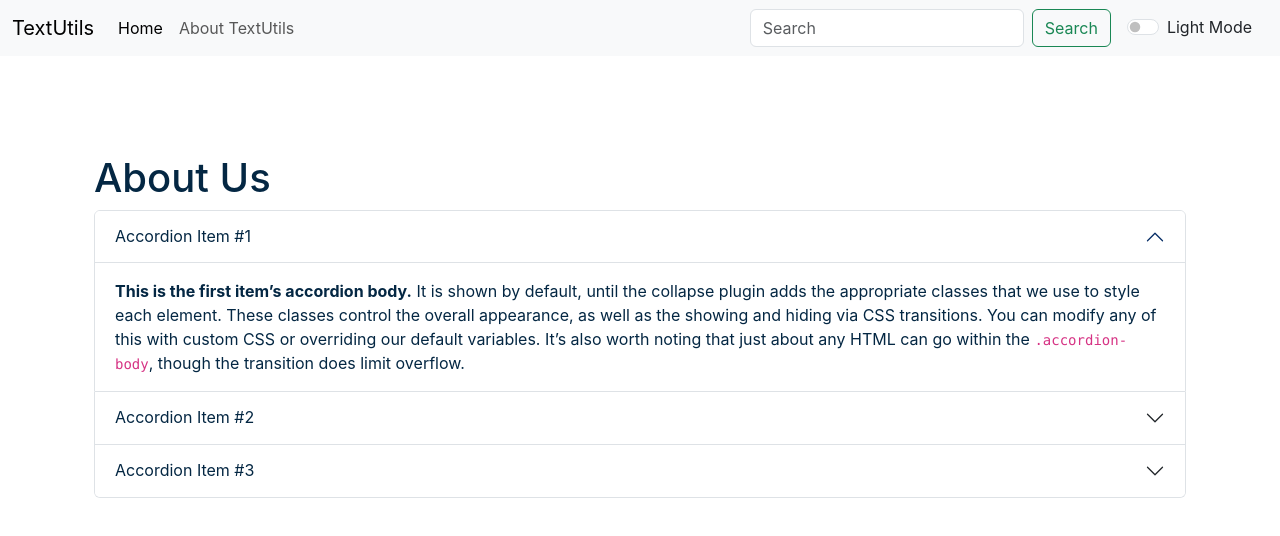
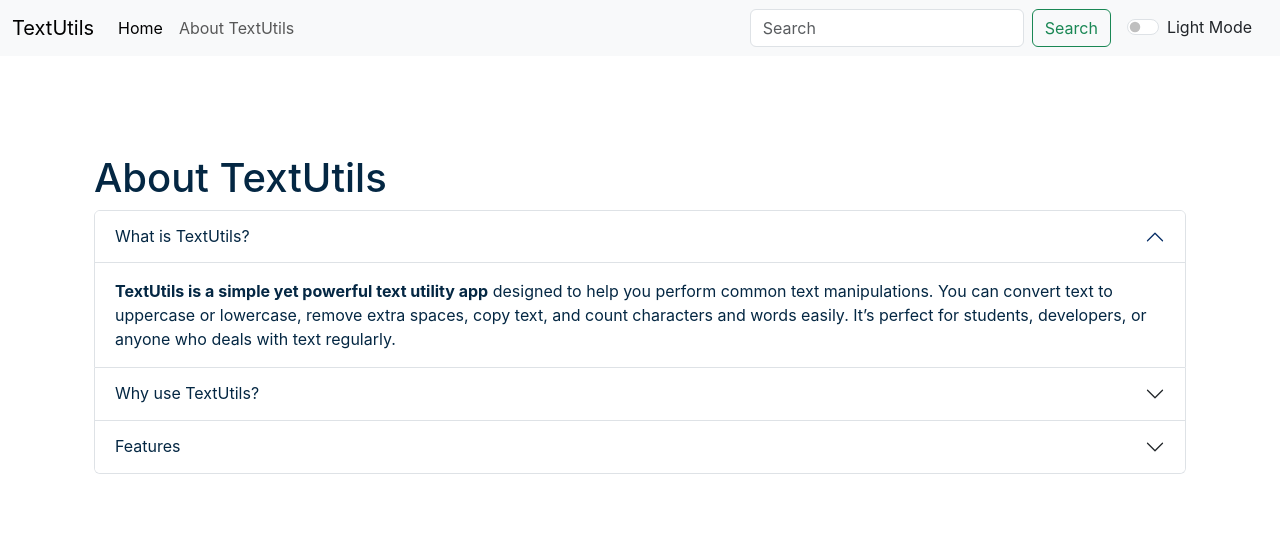
Before and after one commit to s4rthaksingh/TextUtils, a React (Create React App) app: page /TextUtils/about in a window 1280 px wide. Shown: the top 536 px of the page. Built offline with nearby package versions, Linux system fonts and the light colour scheme.

Commit message:
Add about section, enhance home page, update title

```diff
--- a/public/index.html
+++ b/public/index.html
@@ -7,13 +7,13 @@
     <meta name="theme-color" content="#000000" />
     <meta
       name="description"
-      content="Created by Sarthak"
+      content="TextUtils is a powerful tool for text analysis. It allows users to perform text transformations, count words, characters, and more—all in an easy-to-use interface. Try it now for efficient text manipulation and analysis!"
     />
     <link rel="apple-touch-icon" href="%PUBLIC_URL%/favicon-16x16.png" />
 
     <link rel="manifest" href="%PUBLIC_URL%/manifest.json" />
     <link href="https://cdn.jsdelivr.net/npm/bootstrap@5.3.6/dist/css/bootstrap.min.css" rel="stylesheet" integrity="sha384-4Q6Gf2aSP4eDXB8Miphtr37CMZZQ5oXLH2yaXMJ2w8e2ZtHTl7GptT4jmndRuHDT" crossorigin="anonymous">
-    <title>TextUtils - Home</title>
+    <title>TextUtils - Word Counter | Character Counter | Reading Time Counter | Lowercase | Uppercase</title>
   </head>
   <body>
     <noscript>You need to enable JavaScript to run this app.</noscript>
--- a/src/App.js
+++ b/src/App.js
@@ -9,7 +9,7 @@
 function App() {
   const [mode, setMode] = useState("light");
   const [alert, setAlert] = useState(null);
-
+  const [heading, setHeading] = useState("TextUtils")
   const showAlert = (message, type) => {
     setAlert({ message, type });
     setTimeout(() => setAlert(null), 2000);
@@ -20,10 +20,12 @@
       setMode("light");
       document.body.style.backgroundColor = "white";
       showAlert("Light mode has been enabled", "success");
+      setHeading("TextUtils")
     } else {
       setMode("dark");
       document.body.style.backgroundColor = "#042743";
       showAlert("Dark mode has been enabled", "success");
+      setHeading("TextUtils - Dark mode")
     }
   };
 
@@ -47,7 +49,7 @@
             path="/"
             element={
               <Textform
-                heading="Enter text to analyze below"
+                heading={heading}
                 mode={mode}
                 showAlert={showAlert}
               />
--- a/src/components/About.js
+++ b/src/components/About.js
@@ -1,17 +1,14 @@
 import React from "react";
 
 export default function About(props) {
-
-
   let myStyle = {
-    color:props.mode === 'dark'?'white':'#042743',
-    backgroundColor: props.mode==='dark'?'#042743':'white'
-  }
-
+    color: props.mode === 'dark' ? 'white' : '#042743',
+    backgroundColor: props.mode === 'dark' ? '#042743' : 'white',
+  };
 
   return (
     <div className="container mt-5 mb-3" style={myStyle}>
-      <h1>About Us</h1>
+      <h1>About TextUtils</h1>
 
       <div className="accordion" id="accordionExample" style={myStyle}>
         <div className="accordion-item" style={myStyle}>
@@ -25,7 +22,7 @@
               aria-controls="collapseOne"
               style={myStyle}
             >
-              Accordion Item #1
+              What is TextUtils?
             </button>
           </h2>
 
@@ -35,14 +32,7 @@
             data-bs-parent="#accordionExample"
           >
             <div className="accordion-body">
-              <strong>This is the first item’s accordion body.</strong> It is
-              shown by default, until the collapse plugin adds the appropriate
-              classes that we use to style each element. These classes control
-              the overall appearance, as well as the showing and hiding via CSS
-              transitions. You can modify any of this with custom CSS or
-              overriding our default variables. It’s also worth noting that just
-              about any HTML can go within the <code>.accordion-body</code>,
-              though the transition does limit overflow.
+              <strong>TextUtils is a simple yet powerful text utility app</strong> designed to help you perform common text manipulations. You can convert text to uppercase or lowercase, remove extra spaces, copy text, and count characters and words easily. It’s perfect for students, developers, or anyone who deals with text regularly.
             </div>
           </div>
         </div>
@@ -58,7 +48,7 @@
               aria-controls="collapseTwo"
               style={myStyle}
             >
-              Accordion Item #2
+              Why use TextUtils?
             </button>
           </h2>
 
@@ -68,14 +58,7 @@
             data-bs-parent="#accordionExample"
           >
             <div className="accordion-body">
-              <strong>This is the second item’s accordion body.</strong> It is
-              hidden by default, until the collapse plugin adds the appropriate
-              classes that we use to style each element. These classes control
-              the overall appearance, as well as the showing and hiding via CSS
-              transitions. You can modify any of this with custom CSS or
-              overriding our default variables. It’s also worth noting that just
-              about any HTML can go within the <code>.accordion-body</code>,
-              though the transition does limit overflow.
+              <strong>TextUtils offers instant and responsive features</strong> that make text formatting easy and efficient. Whether you're editing a quick paragraph or working on structured content, the tools here save time and effort. It's lightweight, runs in your browser, and doesn’t store any of your data—keeping everything private and secure.
             </div>
           </div>
         </div>
@@ -91,7 +74,7 @@
               aria-controls="collapseThree"
               style={myStyle}
             >
-              Accordion Item #3
+              Features
             </button>
           </h2>
 
@@ -101,14 +84,14 @@
             data-bs-parent="#accordionExample"
           >
             <div className="accordion-body">
-              <strong>This is the third item’s accordion body.</strong> It is
-              hidden by default, until the collapse plugin adds the appropriate
-              classes that we use to style each element. These classes control
-              the overall appearance, as well as the showing and hiding via CSS
-              transitions. You can modify any of this with custom CSS or
-              overriding our default variables. It’s also worth noting that just
-              about any HTML can go within the <code>.accordion-body</code>,
-              though the transition does limit overflow.
+              <ul>
+                <li>Convert text to UPPERCASE or lowercase</li>
+                <li>Remove extra spaces from your text</li>
+                <li>Count words and characters instantly</li>
+                <li>Copy text to clipboard with one click</li>
+                <li>Toggle between Light and Dark mode</li>
+              </ul>
+              <strong>Created by Sarthak Singh</strong>
             </div>
           </div>
         </div>
```
